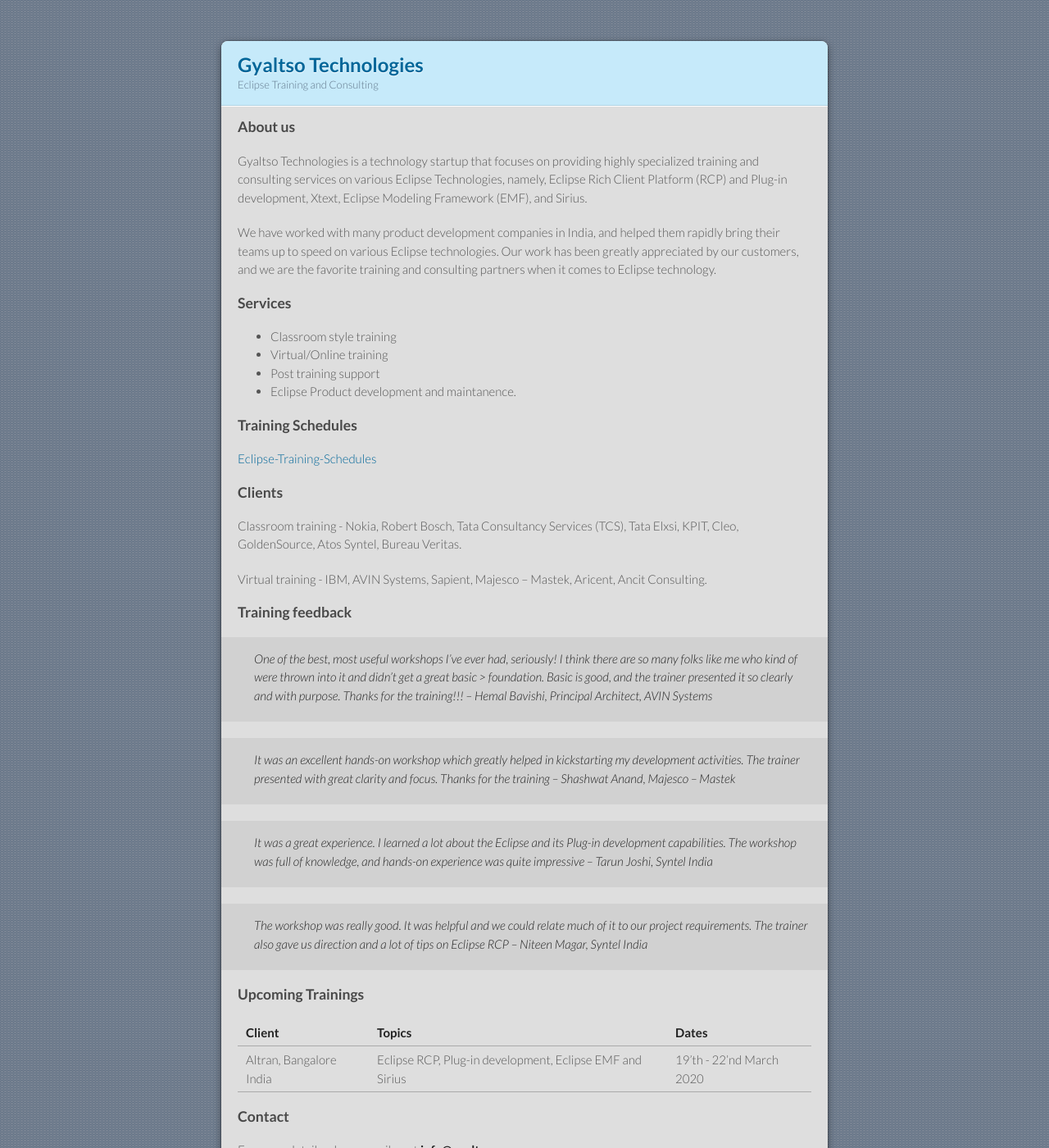
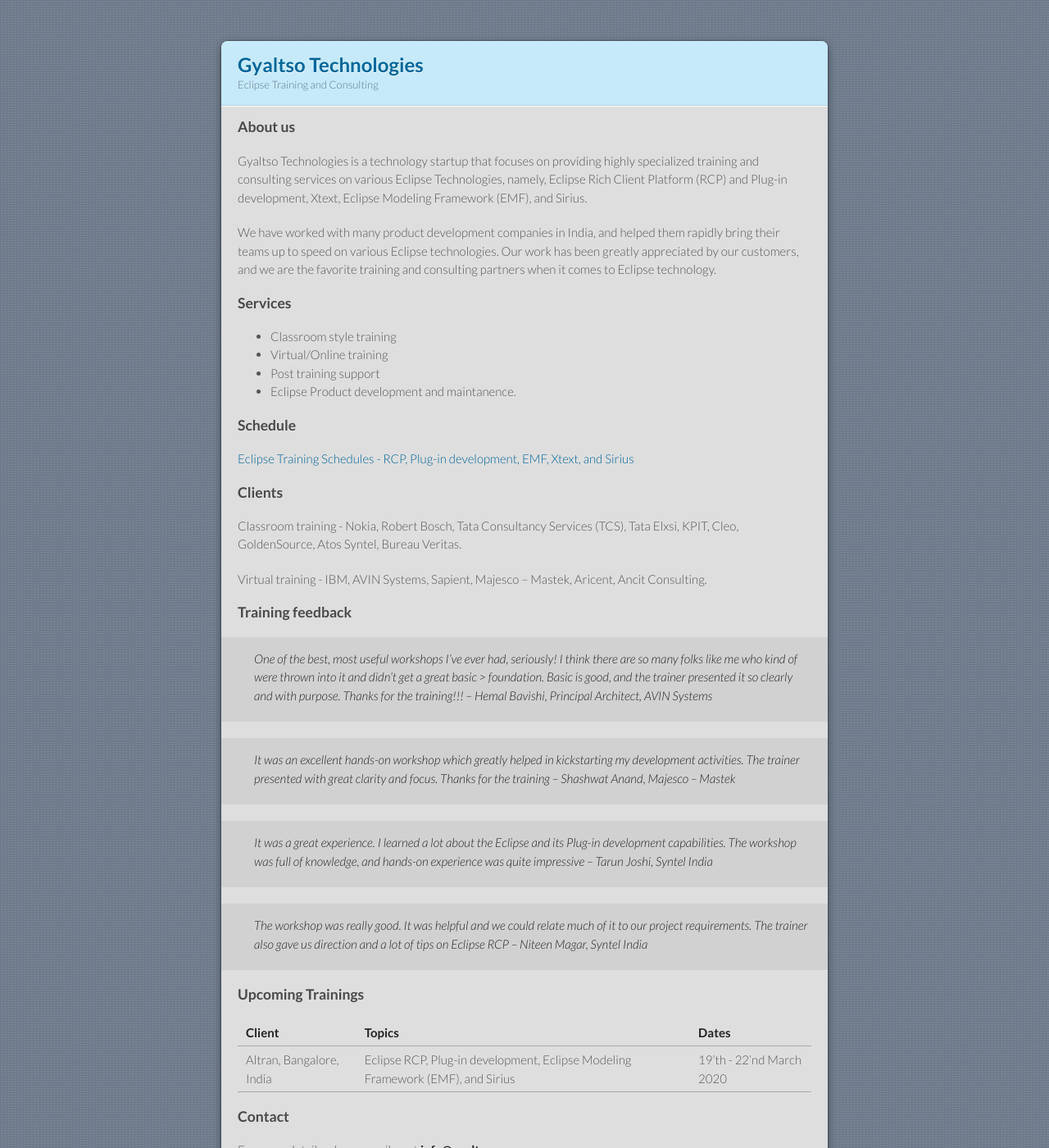
Before and after one commit to gyaltso/gyaltso.github.com, a Jekyll site: the page built from index.md, in a window 1280 px wide and 1400 px high. Shown: the whole window at 82% size. Built offline with Jekyll 4.4.1, drawn with Linux system fonts in a browser that asks for light colours; our own code applies the rules of GitHub Pages for plain Markdown files.

Commit message:
Minor reshuffling of the sections to check which one looks good

```diff
--- a/index.md
+++ b/index.md
@@ -11,9 +11,9 @@ We have worked with many product development companies in India, and helped them
 - Post training support
 - Eclipse Product development and maintanence.
 
-### Training Schedules
+### Schedule
 
-[Eclipse-Training-Schedules](https://github.com/gyaltso/Eclipse-Training-Schedules/tree/master/schedules)
+[Eclipse Training Schedules - RCP, Plug-in development, EMF, Xtext, and Sirius](https://github.com/gyaltso/Eclipse-Training-Schedules/tree/master/schedules)
 
 ### Clients
 
@@ -35,9 +35,9 @@ Virtual training - IBM, AVIN Systems, Sapient, Majesco – Mastek, Aricent, Anci
 
 ### Upcoming Trainings
 
-| Client                  | Topics                                                   | Dates                    |
-| :---------------------- | :------------------------------------------------------- | :----------------------- |
-| Altran, Bangalore India | Eclipse RCP, Plug-in development, Eclipse EMF and Sirius | 19'th - 22'nd March 2020 |
+| Client                   | Topics                                                                         | Dates                    |
+| :----------------------- | :----------------------------------------------------------------------------- | :----------------------- |
+| Altran, Bangalore, India | Eclipse RCP, Plug-in development, Eclipse Modeling Framework (EMF), and Sirius | 19'th - 22'nd March 2020 |
 
 ### Contact
 
```
